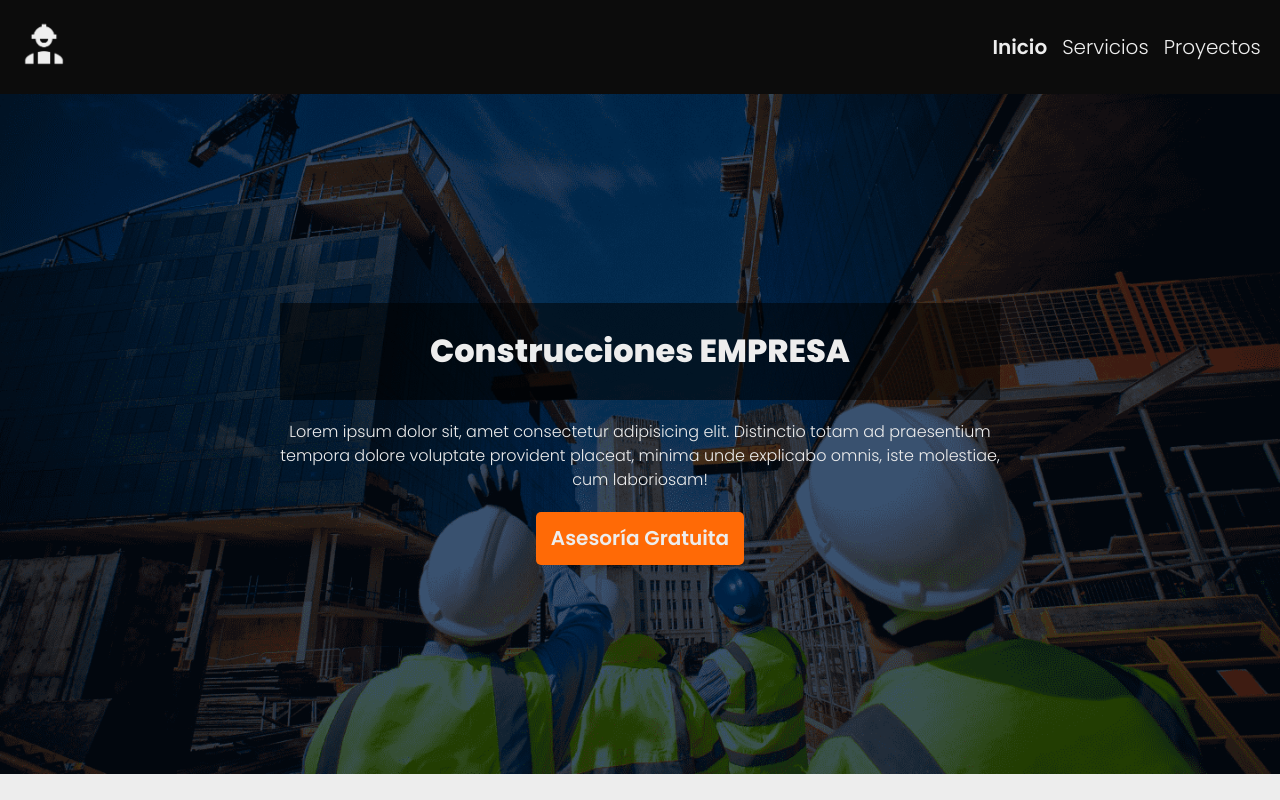
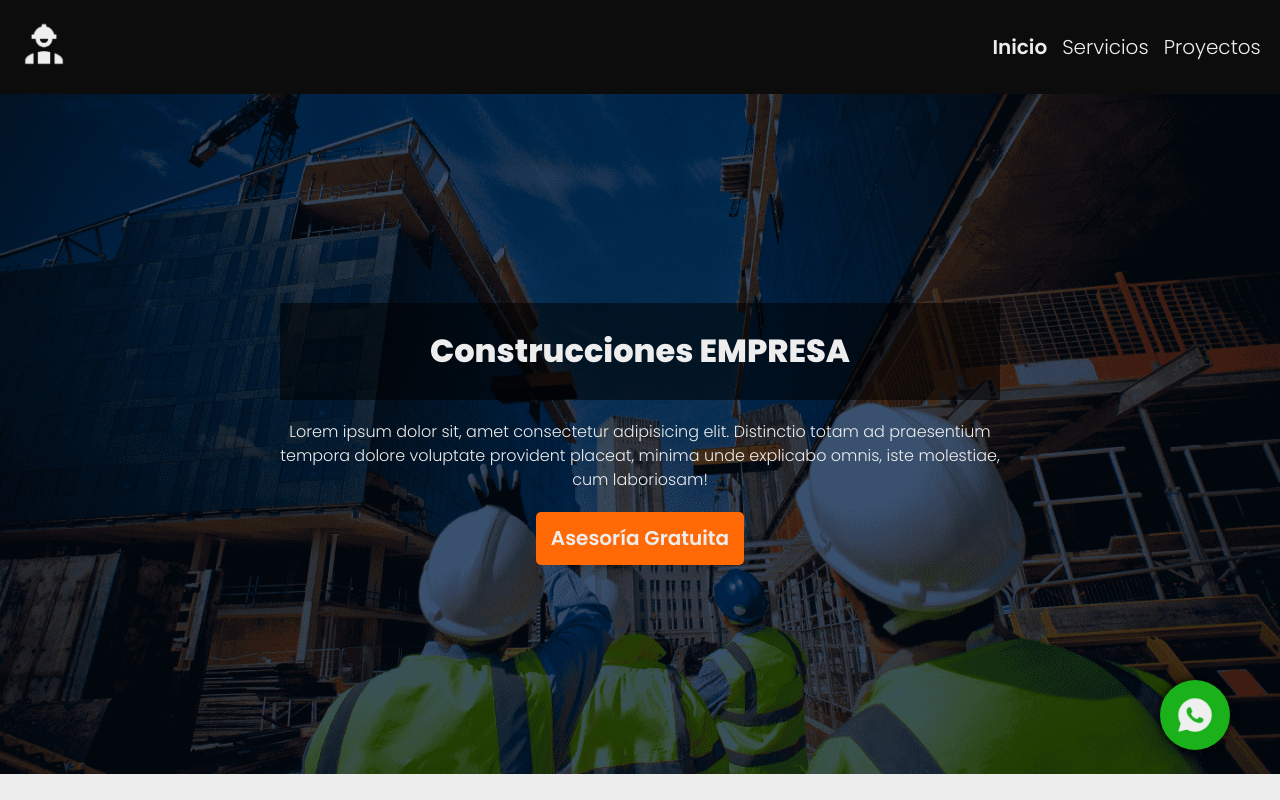
Before and after one commit to JhonatanVeliz/services-construction-page, a React (Vite) app: page / in a window 1280 px wide. Shown: the top 800 px of the page. Built offline with nearby package versions, Linux system fonts and the light colour scheme.

Commit message:
added button as whastApp

```diff
--- /dev/null
+++ b/src/components/ButtonContacto.jsx
@@ -0,0 +1,18 @@
+import React from 'react';
+import { Link } from 'react-router-dom';
+
+import icon from '../assets/WhatsApp.png'
+
+const ButtonContacto = () => {
+  return (
+    <Link
+        to={'https://wa.me/50255587475?text=*Consulta*'}
+        className='btn--contacto'
+        target='_blank'
+    >
+        <img src={ icon } alt="contacto" />
+    </Link>
+  )
+}
+
+export default ButtonContacto
--- a/src/css/index.css
+++ b/src/css/index.css
@@ -21,6 +21,18 @@ button{
   background-color: transparent;
   border: none;
   cursor: pointer;
+}
+.btn--contacto{
+  width: 7rem;
+  height: 7rem;
+  background-color: rgb(26, 177, 26);
+  padding: 1.5rem;
+  border-radius: 50%;
+  position: fixed;
+  z-index: 25;
+  bottom: 5rem;
+  right: 5rem;
+  box-shadow: 0px 0px 1rem #000;
 }
 .grid{
   width: 97%;
@@ -453,6 +465,10 @@ button{
     margin: 0;
     min-width: 100%;
   }
+  .btn--contacto{
+    right: 2rem;
+    bottom: 2rem;
+  }
 }
 @media screen and (max-width: 360px) {
   .about__aside{
--- a/src/pages/Index.jsx
+++ b/src/pages/Index.jsx
@@ -5,10 +5,12 @@ import About from '../components/About';
 import LocationMap from '../components/LocationMap';
 import Testimonials from '../components/Testimonials';
 import Formulario from '../components/Formulario';
+import ButtonContacto from '../components/ButtonContacto';
 
 const Index = () => {
   return (
     <>
+      <ButtonContacto />
       <Hero />
       <Skills />
       <About />
```
